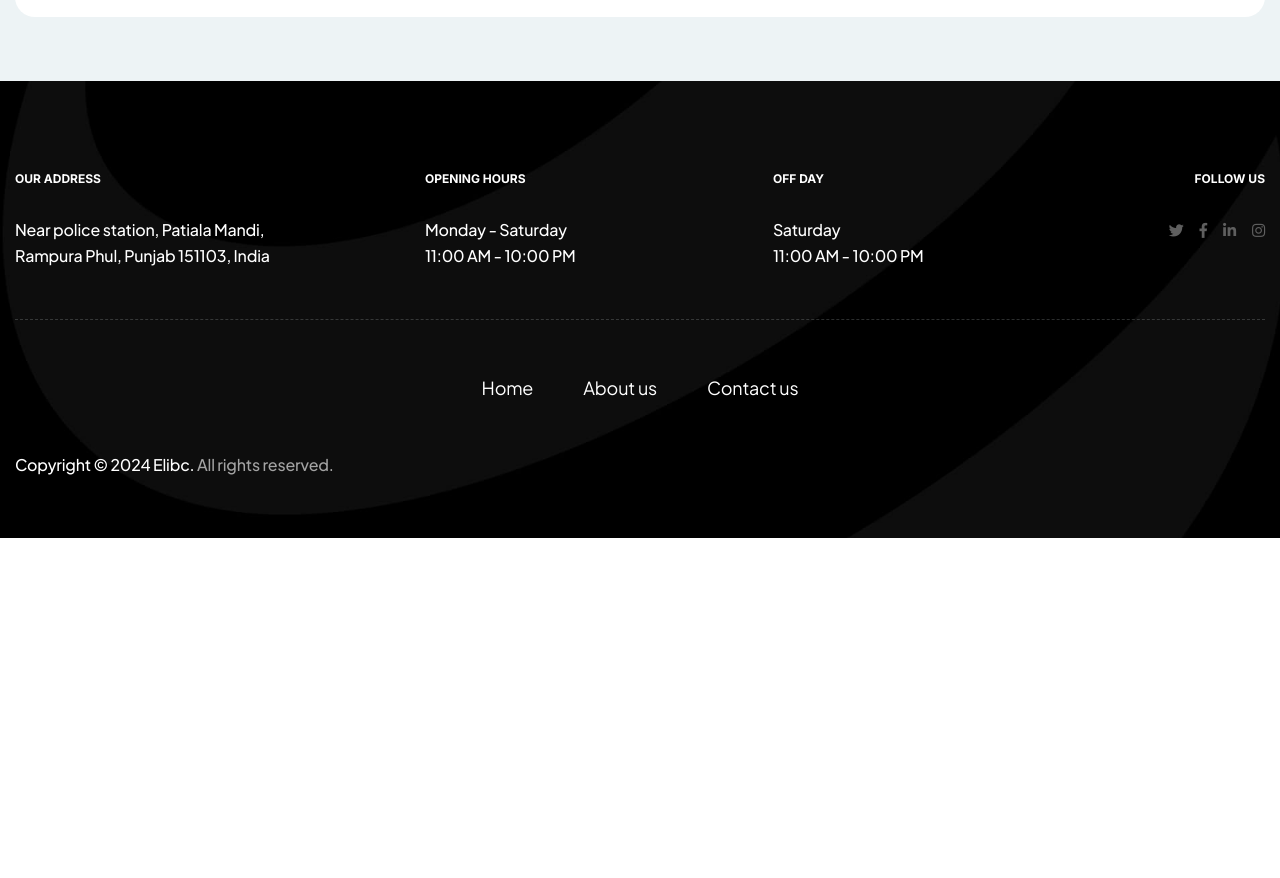
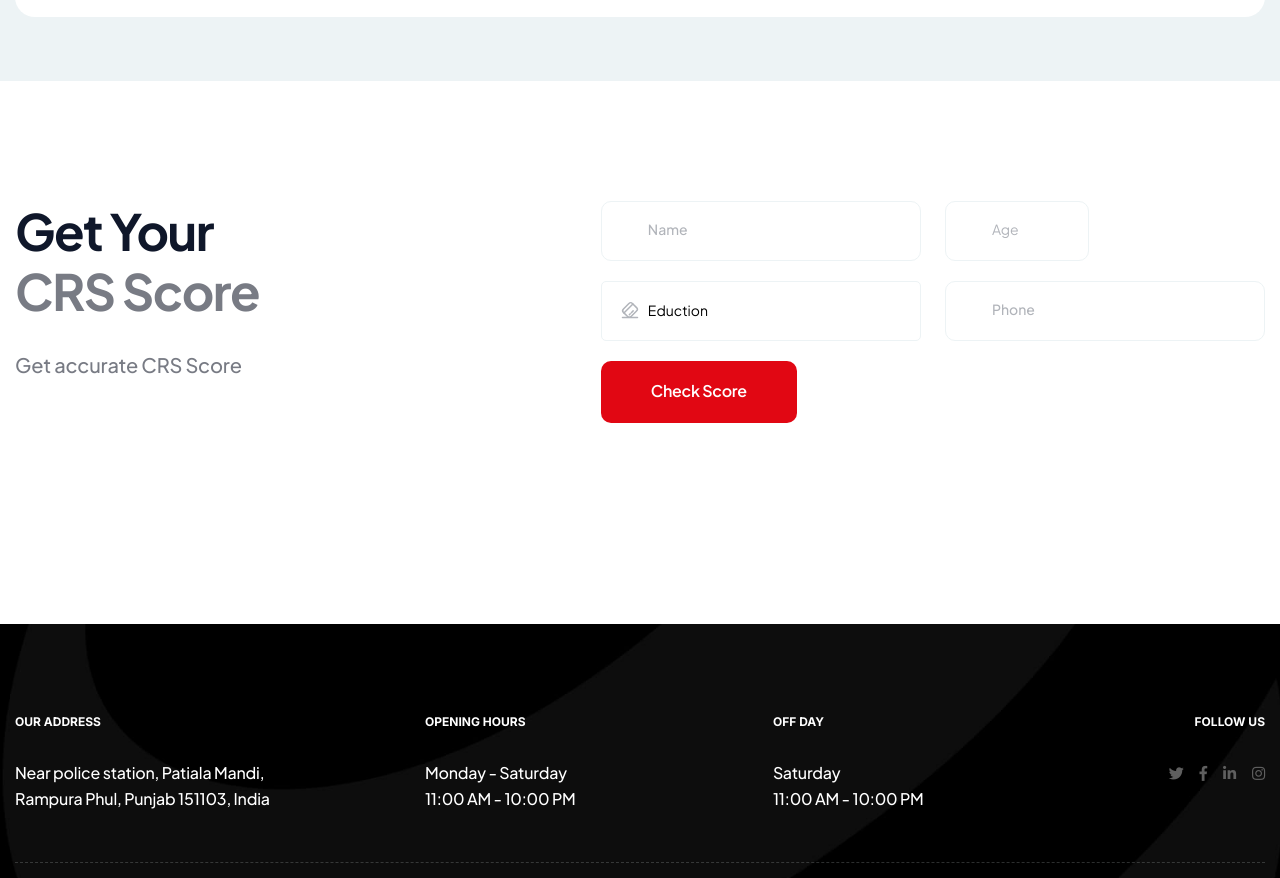
Before and after one commit to amartist17/elibc, a plain HTML site: page index.html in a window 1280 px wide. Shown: the part 6539-7417 px from the top of the page. Before the commit the page ends 7077 px from the top, so only its background shows below. Drawn offline with Linux system fonts and the light colour scheme; grey boxes are pictures that could not be loaded.

Commit message:
crs calculator added

```diff
--- a/index.html
+++ b/index.html
@@ -646,7 +646,6 @@
 
 
 
-
         <!-- contact start -->
         <section id="consult" class="contact contact-pt gray-bg" style="padding-bottom: 64px; padding-top: 64px;">
             <div class="container">
@@ -712,7 +711,91 @@
             </div>
         </section>
         <!-- contact end -->
+        <section class="faq pt-120 pb-120">
+            <div class="container">
+                <div class="row">
+                    <div class="col-lg-5">
+                        <div class="xb-faq-content">
+                            <div class="sec-title mb-125">
+                                <h2 class="mb-30 wow skewIn">Get Your  <br> <span> CRS Score</span></h2>
+                                <p>Get accurate CRS Score <br>
+                                    </p>
+                            </div>
 
+                        </div>
+                    </div>
+                    <div class="col-lg-7">
+                        <div class="xb-faq">
+                            <form id="crsForm" class="xb-item--form contact-from emailjs-form" action="#!">
+                                <div class="row">
+                                    <div class="col-lg-6">
+                                        <div class="xb-item--field">
+                                            <!-- <span><img src="assets/img/icon/c_user.svg" alt=""></span> -->
+                                            <input id="name" name="name" type="text" placeholder="Name" required>
+                                        </div>
+                                    </div>
+                                    <div class="col-lg-6">
+                                        <div class="xb-item--field">
+                                            <!-- <span><img src="assets/img/icon/c_mail.svg" alt=""></span> -->
+                                            <input id="age" name="age" type="number" placeholder="Age" required min="1" max="100">
+                                        </div>
+                                    </div>
+                                    <div class="col-lg-6">
+                                        <div class="xb-item--field">
+                                            <span><img src="assets/img/icon/c_select.svg" alt=""></span>
+                                            <select id="education" name="education" class="nice-select" required>
+                                                <option selected value="">Eduction</option>
+                                                <option value="none">None / Less Than Secondary</option>
+                                                <option value="secondary">Secondary Diploma</option>
+                                                <option value="post-secondary">Post-secondary diploma</option>
+
+                                            </select>
+                                        </div>
+                                    </div>
+                                    <div class="col-lg-6">
+                                        <div class="xb-item--field">
+                                            <!-- <span><img src="assets/img/icon/c_call.svg" alt=""></span> -->
+                                            <input name="tel" type="text" placeholder="Phone" required>
+                                        </div>
+                                    </div>
+
+                                    <div class="col-12">
+                                        <button class="thm-btn" id="result" type="submit">Check Score</button>
+                                    </div>
+                                </div>
+                            </form>
+                        </div>
+                    </div>
+                </div>
+            </div>
+        </section>
+        <script>
+
+document.getElementById('crsForm').addEventListener('submit', function(e) {
+    e.preventDefault();
+
+    // Retrieve input values
+    const age = parseInt(document.getElementById('age').value);
+    const education = document.getElementById('education').value;
+
+    // Calculate CRS score (This is a simplified example, actual CRS calculation may involve more factors)
+    let crsScore = 0;
+    if (age >= 18 && age <= 35) {
+        crsScore += 100;
+    } else if (age >= 36 && age <= 45) {
+        crsScore += 50;
+    }
+    if (education === 'secondary') {
+        crsScore += 30;
+    } else if (education === 'post-secondary') {
+        crsScore += 60;
+    }
+
+    // Display result
+    document.getElementById('result').innerText = `Your CRS Score: ${crsScore}`;
+});
+
+        </script>
     </main>
 
     <!-- footer start -->
```
